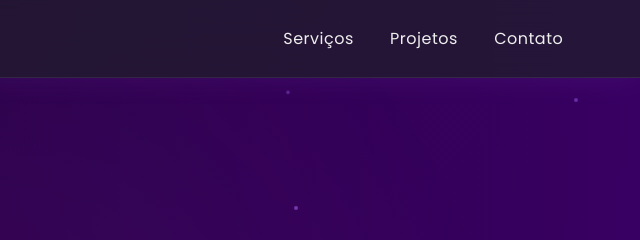
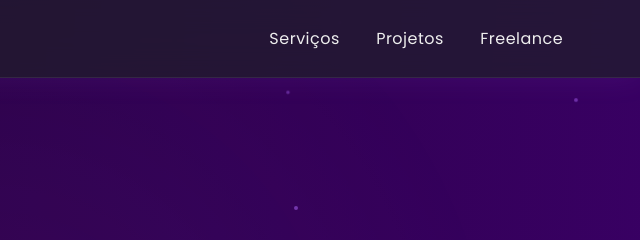
Before and after one commit to Jotinhatroll/Lading-page-2, a plain HTML site: page index.html in a window 1280 px wide. Shown: the top 240 px of the page, 640-1280 px from the left. Drawn offline with Linux system fonts and the light colour scheme.

Commit message:
Update index.html

```diff
--- a/index.html
+++ b/index.html
@@ -18,7 +18,7 @@
     <nav class="nav">
       <a href="#servicos">Serviços</a>
       <a href="#projetos">Projetos</a>
-      <a href="#contato">Contato</a>
+      <a href="#contato">Freelance</a>
     </nav>
   </header>
 
@@ -104,7 +104,8 @@
   </div>
 
   <!-- ===== Disponível para Freelance ===== -->
-  <div class="freelance">
+  <section
+    <div class="freelance"> class="freelance">
     <h2>Disponível para Freelance</h2>
     <p>Aberto a novos projetos! Vamos criar algo incrível juntos.</p>
     <a href= https://wa.me/16981492681 class="btn-cta">Entrar em Contato</a>
```
